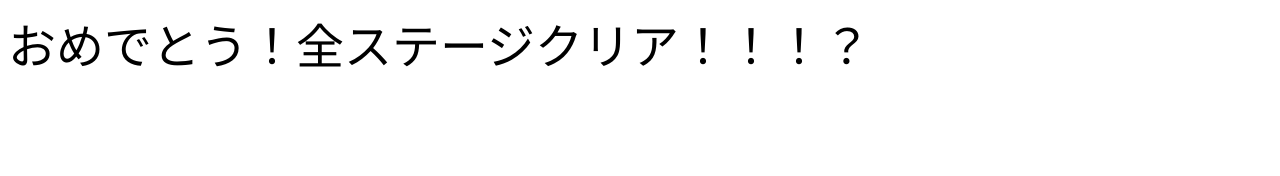
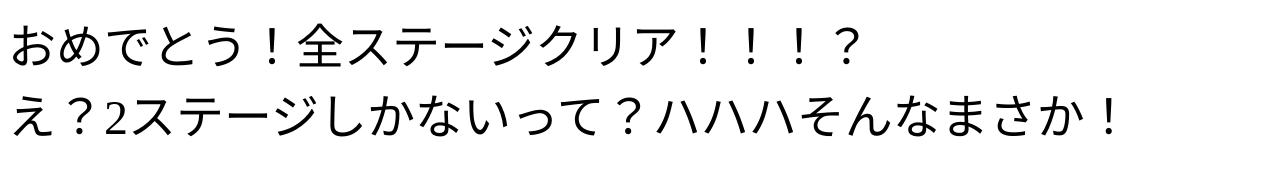
Before and after one commit to suama1109/bonsai_expert, a plain HTML site: page link_game/clearrr.html in a window 1280 px wide. Drawn offline with Linux system fonts and the light colour scheme.

Commit message:
Add files via upload

```diff
--- a/link_game/clearrr.html
+++ b/link_game/clearrr.html
@@ -10,7 +10,9 @@
         #dummylink {
             color: white;
             text-decoration: none;
-            cursor: default;
+            cursor: text;
+            left: 1200px;
+            position: absolute;
         }
     </style>
 </head>
@@ -18,6 +20,8 @@
 <body>
     <font size="48">おめでとう！全ステージクリア！！！？</font>
     <a id="dummylink" href="owari.html">.</a>
+    <br>
+    <font size="48">え？2ステージしかないって？ハハハそんなまさか！</font>
 </body>
 
 </html>
```
